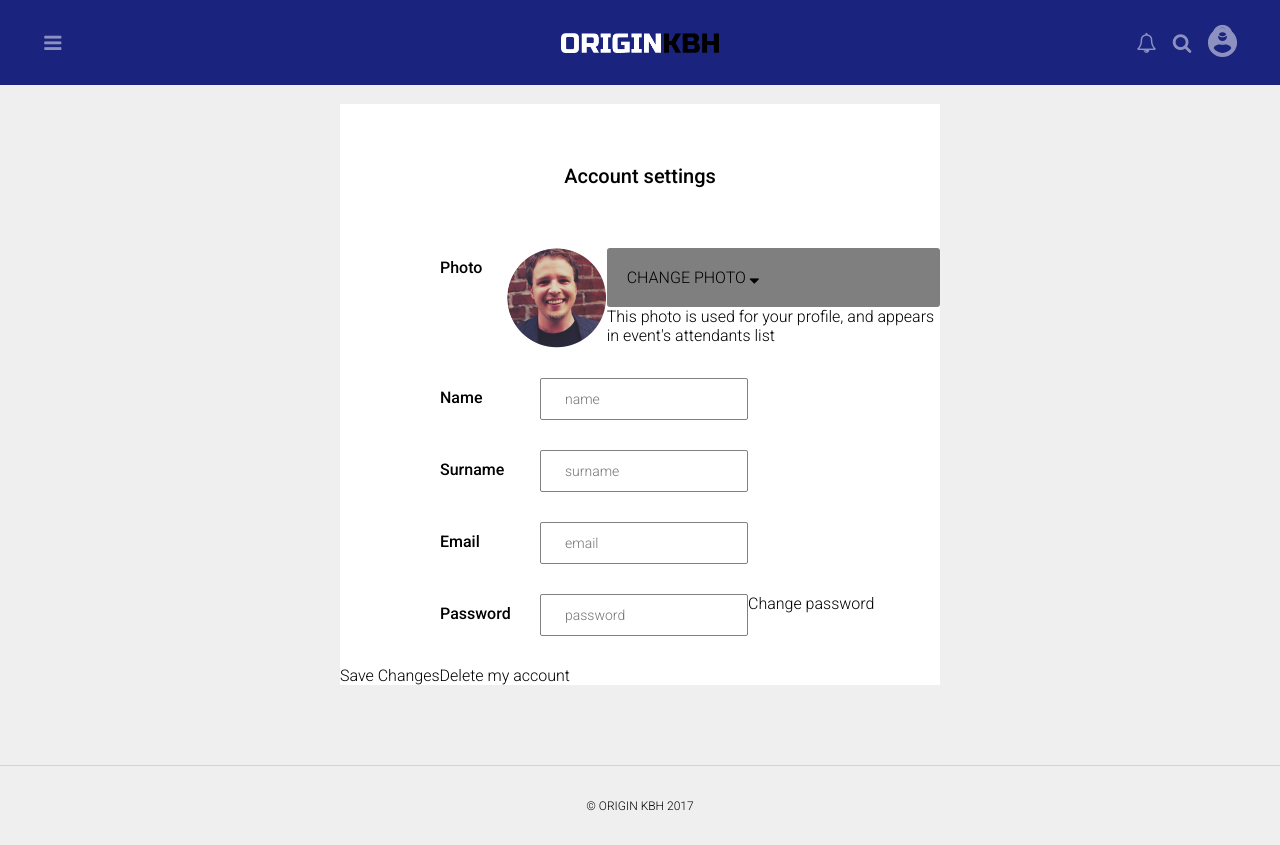
After one commit to gergelybalint94/interface_design_exam, a PHP site: page /my-account.php in a window 1280 px wide. The commit adds this page. Run offline with PHP 8.4, Linux system fonts and the light colour scheme; some libraries are stand-ins or nearby versions.

Commit message:
work in progress with myaccount

```diff
--- a/css/style.css
+++ b/css/style.css
@@ -642,6 +642,9 @@ footer p {
   width: 700px;
   padding-bottom: 50px; }
 
+[data-page-name="single-event-page"] #single-event-page-content div {
+  border-radius: 3px; }
+
 [data-page-name="single-event-page"] #event-info-container {
   display: flex;
   flex-direction: column;
@@ -761,6 +764,52 @@ footer p {
 [data-page-name="single-event-page"] #single-event-social-container {
   height: 200px; }
 
+[data-page-name="my-account-page"] #my-account-page-content {
+  display: flex;
+  justify-content: center;
+  margin-top: 20px; }
+
+[data-page-name="my-account-page"] #my-account-container {
+  width: 600px;
+  background: white;
+  display: flex;
+  flex-direction: column; }
+
+[data-page-name="my-account-page"] #container-title {
+  justify-content: center;
+  font-weight: 500;
+  font-size: 20px;
+  padding: 30px;
+  width: 100%; }
+
+[data-page-name="my-account-page"] #my-account-container > div {
+  display: flex;
+  flex-direction: row;
+  margin-top: 30px; }
+
+[data-page-name="my-account-page"] #account-img {
+  min-width: 100px;
+  height: 100px;
+  border-radius: 50px;
+  background-image: url("../assets/images/attendant_4.png");
+  background-position: center;
+  background-size: contain; }
+
+[data-page-name="my-account-page"] #change-photo-btn {
+  background: rgba(0, 0, 0, 0.5);
+  padding: 20px;
+  border-radius: 3px; }
+
+[data-page-name="my-account-page"] .account-label {
+  width: 100px;
+  font-weight: 500;
+  text-align: left;
+  margin-left: 100px;
+  padding-top: 10px; }
+
+[data-page-name="my-account-page"] input {
+  margin: 0; }
+
 /*
 	--------------------------
 		MOBILE SCREEN RULES:
@@ -780,5 +829,29 @@ footer p {
 
   [data-page-name="index-page"] #contact-info-table {
     flex-direction: column; } }
+/*
+	--------------------------
+		TABLET SCREEN RULES:
+	--------------------------
+								*/
+@media only screen and (max-width: 768px) {
+  [data-page-name="single-event-page"] #single-event-page-content {
+    display: flex;
+    flex-direction: column;
+    align-items: center; }
+
+  [data-page-name="single-event-page"] #register-to-event-btn {
+    margin-top: 30px; }
+
+  [data-page-name="single-event-page"] #event-side-container {
+    margin: 0;
+    width: 450px;
+    text-align: center; }
+
+  [data-page-name="single-event-page"] #single-event-guest-faces {
+    padding: 10px 80px 10px 80px; }
+
+  [data-page-name="single-event-page"] .grid {
+    width: 100%; } }
 
 /*# sourceMappingURL=style.css.map */
--- /dev/null
+++ b/my-account.php
@@ -0,0 +1,89 @@
+<!DOCTYPE html>
+<html>
+	<!-- HEAD: -->
+	<?php require_once('templates/head.php'); ?>
+
+	<!-- BODY: -->
+	<body>
+
+		<!-- HEADER (POSITION:FIXED): -->
+		<?php require_once('templates/header.php'); ?>
+
+		<!-- SIDEBAR: -->
+		<?php require_once('templates/sidebar.php'); ?>
+
+
+
+
+
+
+
+
+
+		<!-- MAIN PAGE CONTENT: -->
+		<div class="page-contents" data-page-name="my-account-page">
+			<section class="content-max-width-wide" id="my-account-page-content">
+				<div id="my-account-container">
+					<div id="container-title">Account settings</div>
+					<div id="photo-container">
+						<div class="account-label">Photo</div>
+						<div id="account-img"></div>
+						<div id="photo-info-container">
+							<div class="inactive-links" id="change-photo-btn">CHANGE PHOTO <i class="fa fa-sort-desc"></i></div>
+							<div>This photo is used for your profile, and appears in event's attendants list</div>
+						</div>
+					</div>
+					<div>
+						<div class="account-label">Name</div>
+						<div><input type="text" name="account-name" class="account-info-inputs" id="account-name-input" placeholder="name"></div>
+					</div>
+					<div>
+						<div class="account-label">Surname</div>
+						<div><input type="text" name="account-surname" class="account-info-inputs" id="account-surname-input" placeholder="surname"></div>
+					</div>
+					<div>
+						<div class="account-label">Email</div>
+						<div><input type="text" name="account-email" class="account-info-inputs" id="account-email-input" placeholder="email"></div>
+					</div>
+					<div>
+						<div class="account-label">Password</div>
+						<div><input type="text" name="account-password" class="account-info-inputs" id="account-password-input" placeholder="password"></div>
+						<div id="change-password">Change password</div>
+					</div>
+
+					<div>
+						<div id="account-save-changes-btn">Save Changes</div>
+						<div id="account-delete-account-btn">Delete my account</div>
+					</div>
+
+
+				</div>
+			</section>
+		</div>
+
+
+
+
+
+
+
+
+
+		<!-- FOOTER: -->
+		<?php require_once('templates/footer.php'); ?>
+
+		<!-- LOGIN POPUP: -->
+		<?php require_once('templates/login.php'); ?>
+
+		<!-- REGISTRATION POPUP: -->
+		<?php require_once('templates/registration.php'); ?>
+
+		<!-- LOGOUT POPUP: -->
+		<?php require_once('templates/logout.php'); ?>
+
+
+		<!-- JQUERY LINKED IN BELOW: -->
+		<script src="https://ajax.googleapis.com/ajax/libs/jquery/1.11.3/jquery.min.js"></script>
+		<script src="js/script.js"></script>
+	</body>
+</html>
--- a/scss/style.scss
+++ b/scss/style.scss
@@ -694,6 +694,10 @@ footer p { font-size:12px; }
 	padding-bottom:50px;
 }
 
+[data-page-name="single-event-page"] #single-event-page-content div{
+	border-radius:3px;
+}
+
 [data-page-name="single-event-page"] #event-info-container{
 	display:flex;
 	flex-direction:column;
@@ -838,6 +842,62 @@ footer p { font-size:12px; }
 
 
 
+
+[data-page-name="my-account-page"] #my-account-page-content{
+	display:flex;
+	justify-content:center;
+	margin-top:20px;
+}
+
+[data-page-name="my-account-page"] #my-account-container{
+	width:600px;
+	background:white;
+	display:flex;
+	flex-direction:column;
+}
+
+[data-page-name="my-account-page"] #container-title{
+	justify-content:center;
+	font-weight:500;
+	font-size: 20px;
+	padding:30px;
+	width:100%;
+}
+
+[data-page-name="my-account-page"] #my-account-container > div{
+	display:flex;
+	flex-direction:row;
+	margin-top:30px;
+}
+
+[data-page-name="my-account-page"] #account-img{
+	min-width:100px;
+	height:100px;
+	border-radius:50px;
+	background-image: url("../assets/images/attendant_4.png");
+	background-position:center;
+	background-size:contain;
+}
+
+[data-page-name="my-account-page"] #change-photo-btn{
+	background:rgba(0,0,0,0.5);
+	padding:20px;
+	border-radius:3px;
+
+}
+
+[data-page-name="my-account-page"] .account-label{
+	width:100px;
+	font-weight:500;
+	text-align:left;
+	margin-left:100px;
+	padding-top:10px;
+}
+
+[data-page-name="my-account-page"] input{
+	margin:0;
+}
+
 /*
 	--------------------------
 		MOBILE SCREEN RULES:
@@ -857,3 +917,36 @@ footer p { font-size:12px; }
 
   [data-page-name="index-page"] #contact-info-table {
     flex-direction: column; } }
+
+
+
+/*
+	--------------------------
+		TABLET SCREEN RULES:
+	--------------------------
+								*/
+@media only screen and (max-width: 768px) {
+
+ 	[data-page-name="single-event-page"] #single-event-page-content {
+	    display: flex;
+	    flex-direction: column;
+	    align-items: center;
+	}
+
+	[data-page-name="single-event-page"] #register-to-event-btn {
+		 margin-top:30px;
+	}
+
+	[data-page-name="single-event-page"] #event-side-container {
+		 margin:0;
+		 width:450px;
+		 text-align:center;
+	}
+	[data-page-name="single-event-page"] #single-event-guest-faces {
+		 padding: 10px 80px 10px 80px;
+	}
+	[data-page-name="single-event-page"] .grid {
+		width:100%
+	}
+
+}
```
Also changed, not shown: 1 other file.
